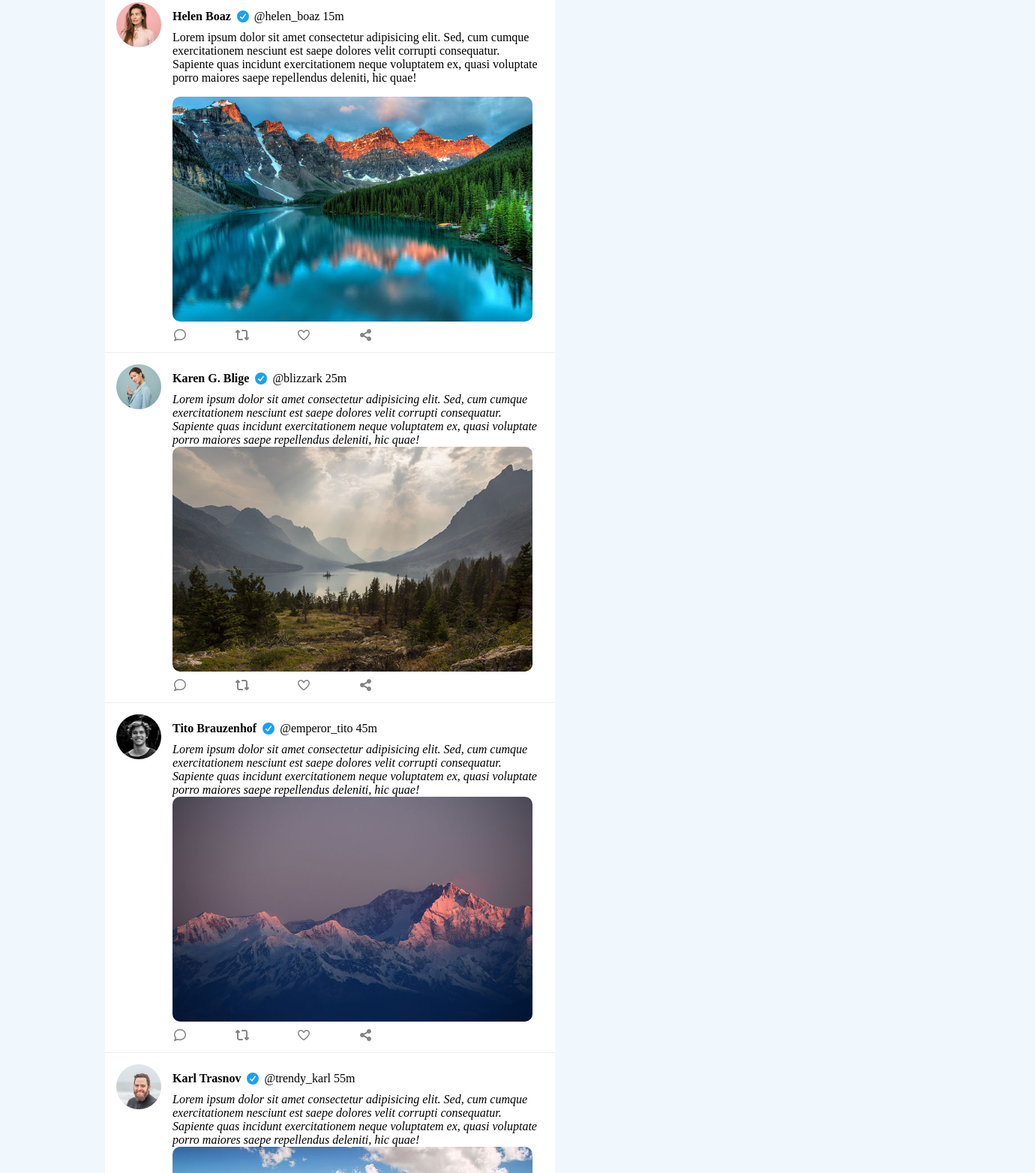
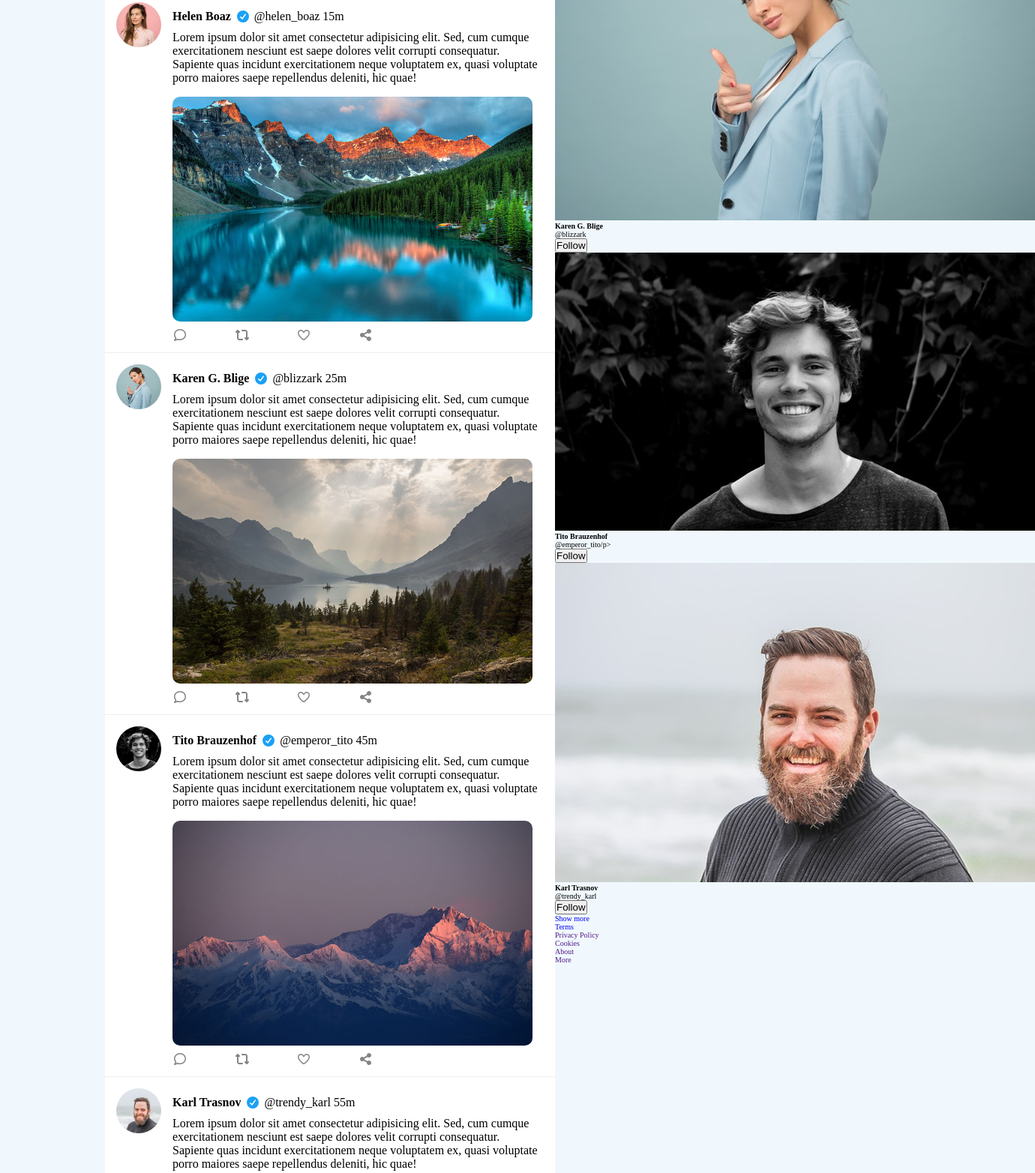
Before and after one commit to Densitty/tweetaire, a plain HTML site: page index.html in a window 1280 px wide. Shown: the part 211-1776 px from the top of the page at 75% size, 1380 px wide, since content can reach past the window. Drawn offline with Linux system fonts and the light colour scheme.

Commit message:
adding the follow section into the html structure

```diff
--- a/assets/styles/style.css
+++ b/assets/styles/style.css
@@ -637,4 +637,9 @@ body {
   margin-right: 6rem;
 }
 
+.follow {
+  grid-row: 1/-1;
+  grid-column: 3/-1;
+}
+
 /* newsfeed page ends */
--- a/index.html
+++ b/index.html
@@ -247,13 +247,13 @@
                 <i class="fas fa-check-circle"></i>
                 <span>@blizzark 25m</span>
               </div>
-              <i class="post-text"
-                >Lorem ipsum dolor sit amet consectetur adipisicing elit. Sed,
+              <p class="post-text">
+                Lorem ipsum dolor sit amet consectetur adipisicing elit. Sed,
                 cum cumque exercitationem nesciunt est saepe dolores velit
                 corrupti consequatur. Sapiente quas incidunt exercitationem
                 neque voluptatem ex, quasi voluptate porro maiores saepe
-                repellendus deleniti, hic quae!</i
-              >
+                repellendus deleniti, hic quae!
+              </p>
               <div class="post-img">
                 <img src="/assets/images/post-img-2.jpg" alt="" />
               </div>
@@ -276,13 +276,13 @@
                 <i class="fas fa-check-circle"></i>
                 <span>@emperor_tito 45m</span>
               </div>
-              <i class="post-text"
-                >Lorem ipsum dolor sit amet consectetur adipisicing elit. Sed,
+              <p class="post-text">
+                Lorem ipsum dolor sit amet consectetur adipisicing elit. Sed,
                 cum cumque exercitationem nesciunt est saepe dolores velit
                 corrupti consequatur. Sapiente quas incidunt exercitationem
                 neque voluptatem ex, quasi voluptate porro maiores saepe
-                repellendus deleniti, hic quae!</i
-              >
+                repellendus deleniti, hic quae!
+              </p>
               <div class="post-img">
                 <img src="/assets/images/post-img-3.jpg" alt="" />
               </div>
@@ -305,13 +305,13 @@
                 <i class="fas fa-check-circle"></i>
                 <span>@trendy_karl 55m</span>
               </div>
-              <i class="post-text"
-                >Lorem ipsum dolor sit amet consectetur adipisicing elit. Sed,
+              <p class="post-text">
+                Lorem ipsum dolor sit amet consectetur adipisicing elit. Sed,
                 cum cumque exercitationem nesciunt est saepe dolores velit
                 corrupti consequatur. Sapiente quas incidunt exercitationem
                 neque voluptatem ex, quasi voluptate porro maiores saepe
-                repellendus deleniti, hic quae!</i
-              >
+                repellendus deleniti, hic quae!
+              </p>
               <div class="post-img">
                 <img src="/assets/images/post-img-5.jpg" alt="" />
               </div>
@@ -334,13 +334,13 @@
                 <i class="fas fa-check-circle"></i>
                 <span>@rainyhenk 1hr 15m</span>
               </div>
-              <i class="post-text"
-                >Lorem ipsum dolor sit amet consectetur adipisicing elit. Sed,
+              <p class="post-text">
+                Lorem ipsum dolor sit amet consectetur adipisicing elit. Sed,
                 cum cumque exercitationem nesciunt est saepe dolores velit
                 corrupti consequatur. Sapiente quas incidunt exercitationem
                 neque voluptatem ex, quasi voluptate porro maiores saepe
-                repellendus deleniti, hic quae!</i
-              >
+                repellendus deleniti, hic quae!
+              </p>
               <div class="post-img">
                 <img src="/assets/images/post-img-2.jpg" alt="" />
               </div>
@@ -353,6 +353,67 @@
             </div>
           </div>
         </div>
+
+        <!-- who to follow section -->
+        <div class="follow">
+          <h3 class="follow-heading">
+            <span class="upper">w</span>ho to follow
+          </h3>
+          <div class="follow-user">
+            <div class="follow-user-img">
+              <img src="/assets/images/user3.jpg" alt="" />
+            </div>
+            <div class="follow-user-info">
+              <h4>Karen G. Blige</h4>
+              <p>@blizzark</p>
+            </div>
+            <button class="follow-btn">
+              <span class="upper">f</span>ollow
+            </button>
+          </div>
+
+          <div class="follow-user">
+            <div class="follow-user-img">
+              <img src="/assets/images/user4.jpg" alt="" />
+            </div>
+            <div class="follow-user-info">
+              <h4>Tito Brauzenhof</h4>
+              <p>@emperor_tito/p></p>
+            </div>
+
+            <button class="follow-btn">
+              <span class="upper">f</span>ollow
+            </button>
+          </div>
+
+          <div class="follow-user">
+            <div class="follow-user-img">
+              <img src="/assets/images/user5.jpg" alt="" />
+            </div>
+            <div class="follow-user-info">
+              <h4>Karl Trasnov</h4>
+              <p>@trendy_karl</p>
+            </div>
+            <button class="follow-btn">
+              <span class="upper">f</span>ollow
+            </button>
+          </div>
+
+          <div class="follow-link">
+            <a href="#"><span class="upper">s</span>how more </a>
+          </div>
+
+          <footer class="follow-footer">
+            <ul>
+              <li><a href="#">Terms</a></li>
+              <li><a href="">Privacy Policy</a></li>
+              <li><a href="">Cookies</a></li>
+              <li><a href="">About</a></li>
+              <li><a href="">More</a></li>
+            </ul>
+          </footer>
+        </div>
+        <!-- who to follow section ends -->
       </div>
       <!-- feeds content ends -->
     </section>
```
